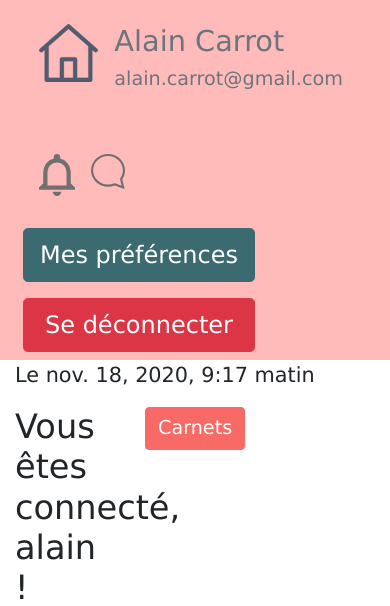
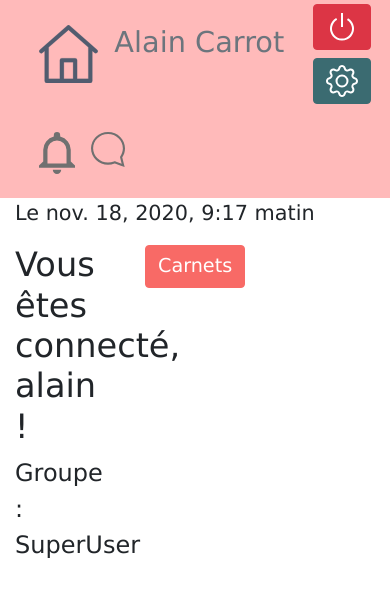
Before and after one commit to CaralDesail/CarnetDeLiaisonAlpha, a Django app: page /tablecom/accueil in a window 390 px wide. Shown: the top 606 px of the page. Run offline with Django 3.2, Linux system fonts and the light colour scheme; a user stored in the database is signed in; some libraries are stand-ins or nearby versions; some web fonts are replaced.

Commit message:
Travaille sur l'aspect responsive avec boutons "Mes préférences" et "Se déconnecter" différents si téléphone portable

```diff
--- a/tablecom/templates/tablecom/ChildSNotebookListVisu.html
+++ b/tablecom/templates/tablecom/ChildSNotebookListVisu.html
@@ -18,7 +18,7 @@
             <div class="row mr-2 ">
                 <div class="col-8">
                     <h3>{{ carnet.name }} {{ carnet.forename }}</h3>
-                    <p> Date de naissance : {{carnet.date_of_birth}} </p>
+                    <p> Né(e) le : {{carnet.date_of_birth}} </p>
                 </div>
                 <div class="col-4 ">
                           <div class="row justify-content-end ">
--- a/tablecom/templates/tablecom/accueil_tablecom.html
+++ b/tablecom/templates/tablecom/accueil_tablecom.html
@@ -57,7 +57,7 @@
     <div class="d-flex flex-wrap align-items-center"> <!-- Boite  du bandeau du haut qui va mettre le premier élément à gauche, et les autres à distance à droite -->
           <div class="mr-auto p-2 ">
             <div class="d-flex justify-content-start">
-                <div class="p-2"><a href="{% url 'accueil' %}"><img src="{% static 'images/logoHandEbookCouleurSmall.png' %}" class="img-fluid "></a></div>
+                <div class="p-2"><a href="{% url 'accueil' %}"><img src="{% static 'images/logoHandEbookCouleurSmall.png' %}" class="img-fluid " alt="Logo de Handebook montrant des enfants soutenus par une main à l'intérieur d'un téléphone"></a></div>
                 <div class="p-2"><h4 class="text-secondary">{{ user.first_name }} {{ user.last_name }}</h4><h6 class="text-secondary"><p>{{ user.email }}</p></h6></div>
             </div>
           </div>
@@ -83,7 +83,7 @@
 
 
 
-             <div class="container" margin-right="auto" margin-left="auto">
+             <div class="container" >
 
                 <p></p>
 
@@ -105,22 +105,24 @@
                 </div>
 
                  <div>
-                    <article >
-                        <div class="row justify-content-md-center">
+                        <div class="row justify-content-md-center mb-0 pb-0">
                         <iframe src="https://www.facebook.com/plugins/video.php?height=314&href=https%3A%2F%2Fwww.facebook.com%2Fpartenaireinclusionscolaire%2Fvideos%2F2440013289624848%2F&show_text=false&width=560" width="560" height="314" style="border:none;overflow:hidden" scrolling="no" frameborder="0" allowTransparency="true" allow="encrypted-media" allowFullScreen="true"></iframe>
                         </div>
-                    </article>
-                    <article>
-                    <p></p>
-                        <div class="row justify-content-md-center"><a href="{% url 'ContactUs' %}"><button type="button" class="btn btn-primary btn-lg">S'inscrire</button></a></div>
-                        <p class="centrage_simple_inline">En créant un compte, vous acceptez notre <a href="#" >Charte</a> et nos <a href="#" >CGU</a>.</p>
-                    </article>
-                     </div>
+
+                        <div class="d-flex justify-content-center mt-0 pt-1 mb-4">
+                            <a href="{% url 'ContactUs' %}" >
+                                <button type="button" class="btn btn-primary btn-lg">S'inscrire</button>
+                            </a>
+                        </div>
+                        <p>En créant un compte, vous acceptez notre <a href="#" >Charte</a> et nos <a href="#" >CGU</a>.</p>
+
+                 </div>
+
                 <footer>
                     <p class="footer_licence">© 2020 Hand eBook et contributeurs individuels.</p>
                 </footer>
+
             </div>
-
 
         {% endif %}
 
--- a/tablecom/templates/tablecom/base.html
+++ b/tablecom/templates/tablecom/base.html
@@ -56,10 +56,16 @@
           <div class="mr-auto p-3 ">
             <div class="d-flex justify-content-start">
                 <div class="p-2"><a href="{% url 'accueil' %}"><img src="/static/images/home.svg" class="img-fluid"></a></div>
-                <div class="p-2"><h4 class="text-secondary">{{ user.first_name }} {{ user.last_name }}</h4><h6 class="text-secondary"><p>{{ user.email }}</p></h6></div>
+                <div class="p-2"><h4 class="text-secondary">{{ user.first_name }} {{ user.last_name }}</h4><h6 class="text-secondary d-none d-lg-block"><p>{{ user.email }}</p></h6></div>
+            </div>
+
+          </div>
+          <div class="p d-md-none"><!-- hide on screens larger than lg -->
+            <div class="d-flex flex-column">
+              <a href="{% url 'deconnexion' %}"><button type="button" class="btn btn-danger m-1"><img src="{% static 'images/power.svg' %}" class="img"></button></a>
+              <a href="{% url 'MyProfile' %}"><button type="button" class="btn btn-info  m-1"><img src="{% static 'images/gear.svg' %}" class="img"></button></a>
             </div>
           </div>
-
 
           <div class="p-3 ">
 
@@ -84,12 +90,13 @@
           </div>
 
 
-          <div class="p- ">
+          <div class="p d-none d-md-block"><!-- only show on screens bigger than lg -->
             <div class="d-flex flex-column">
               <div class="p-2"><a href="{% url 'MyProfile' %}"><button type="button" class="btn btn-info btn-lg">Mes préférences</button></a></div>
               <div class="p-2"><a href="{% url 'deconnexion' %}"><button type="button" class="btn btn-danger btn-block btn-lg">Se déconnecter</button></a></div>
             </div>
           </div>
+
     </div>
 </div>
             {% else %}
--- a/tablecom/templates/tablecom/message_contact_list.html
+++ b/tablecom/templates/tablecom/message_contact_list.html
@@ -14,7 +14,7 @@
   <ul class="list-group">
     <li class="list-group-item list-group-item-warning"><h4>Responsables légaux</h4></li>
   {% for RL in newListOfRL %}
-  <li class="list-group-item list-group-item-secondary"><div class="d-flex justify-content-between flex-wrap"><div>{{RL.id}}</div>
+  <li class="list-group-item list-group-item-secondary"><div class="d-flex justify-content-between flex-wrap">
     <div><h5>{{RL.first_name}} {{RL.last_name}}</h5></div>
     <div>{{RL.profil.statusRL}}</div>
     <div>
@@ -55,7 +55,7 @@
   <li class="list-group-item list-group-item-info"><h4>Liste des professionnels</h4></li>
   {% for prof in newListOfProf %}
   <li class="list-group-item list-group-item-secondary">
-    <div class="d-flex justify-content-between flex-wrap"><div>{{prof.id}}</div>
+    <div class="d-flex justify-content-between flex-wrap">
     <div><h5>{{prof.first_name}} {{prof.last_name}}</h5></div>
     <div>{{prof.RoleProText}}</div>
     <div>
```
Also changed, not shown: tablecom/templates/tablecom/ChildSNotebook.html (+4 -3 lines), db.sqlite3, tablecom/static/images/exit.svg (added), tablecom/static/images/gear.svg (added), tablecom/static/images/power.svg (added).
